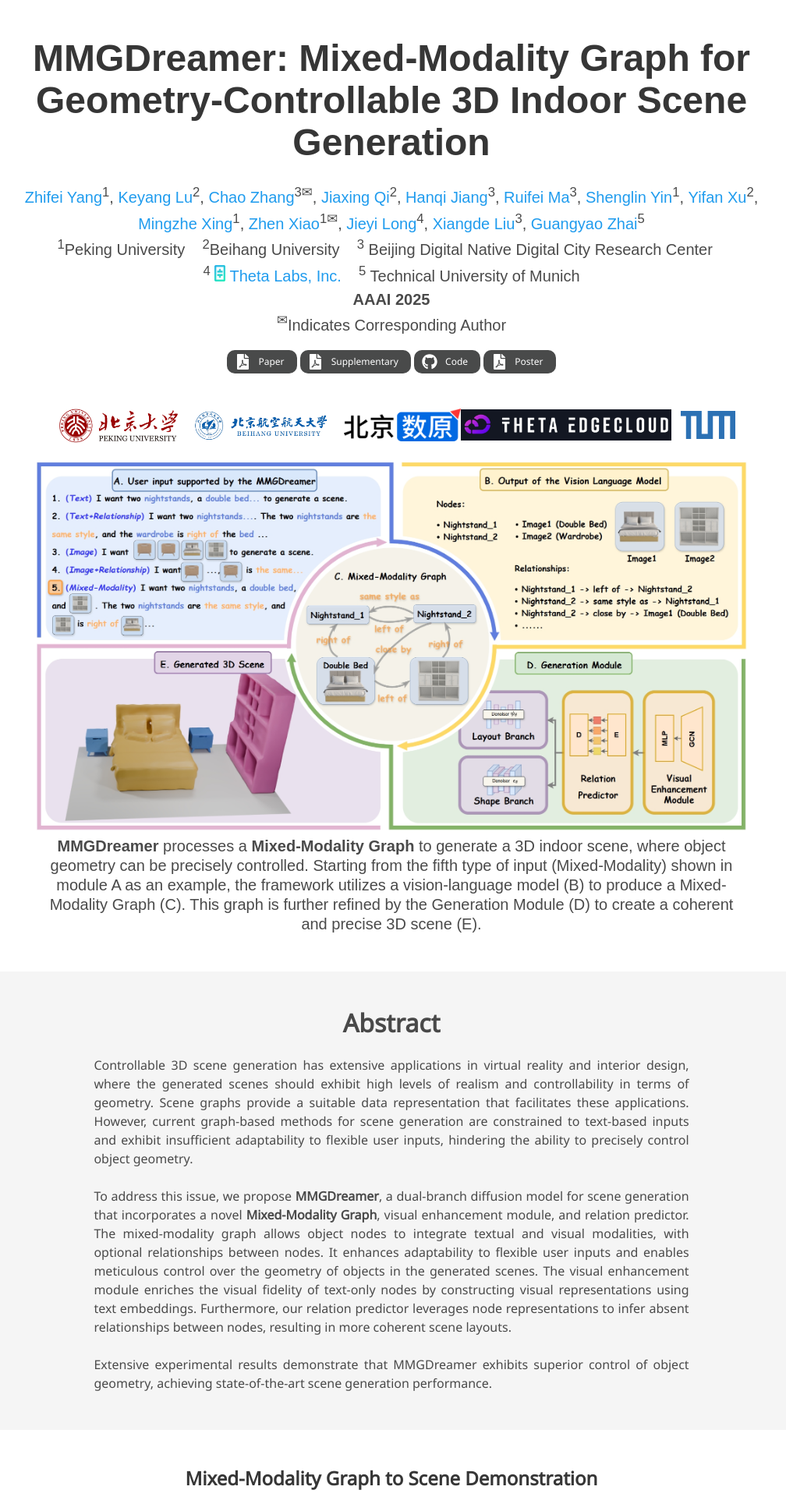
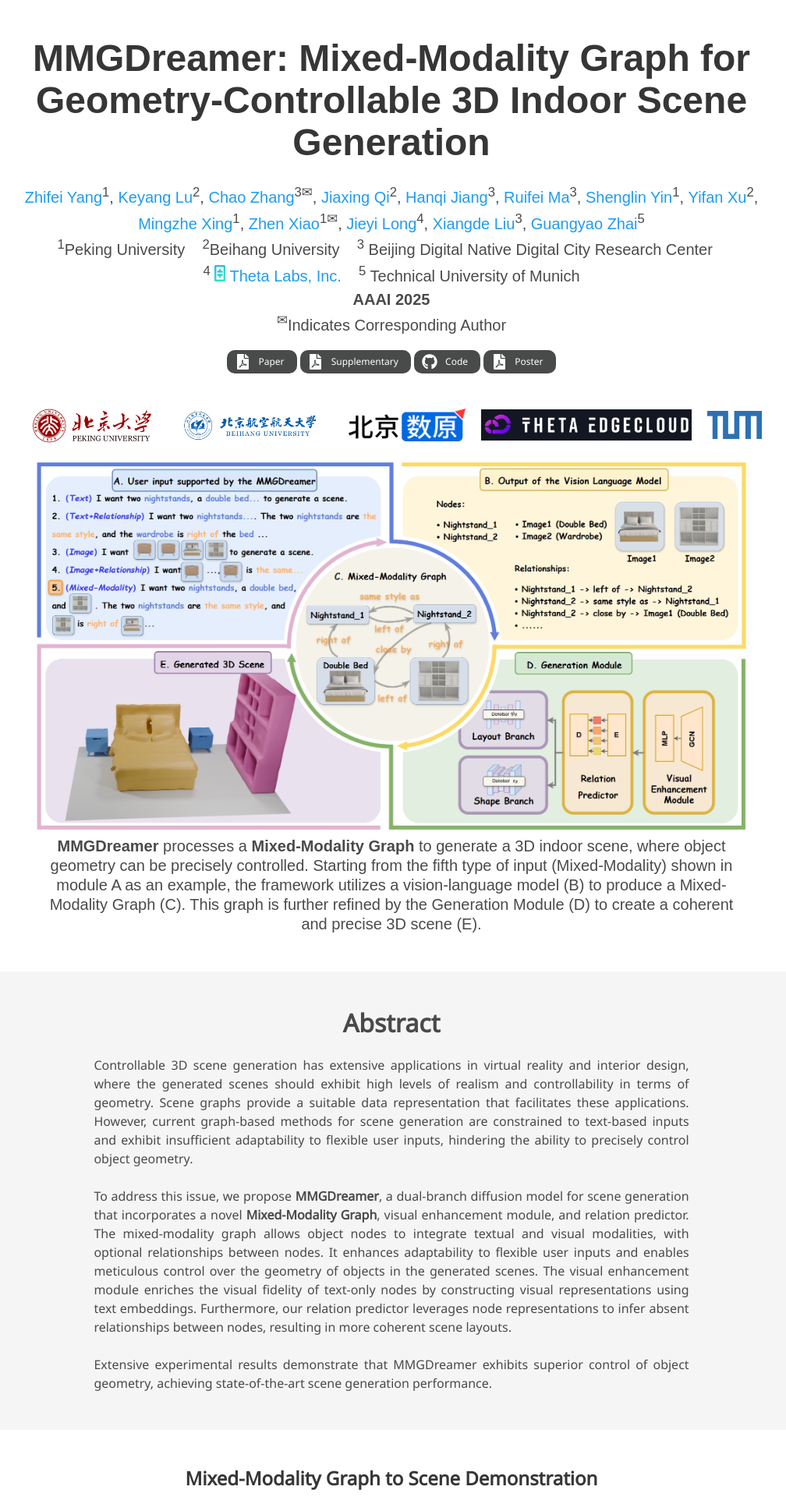
Before and after one commit to yangzhifeio/yangzhifeio.github.io, a Jekyll site: the page project/MMGDreamer/index.html, which Jekyll copies as it is, in a window 1280 px wide. Shown: the top 1920 px of the page at 78% size, without its empty margins (138-1146 px from the left). Built offline with Jekyll 4.4.1, drawn with Linux system fonts in a browser that asks for light colours; nearby versions of some CDN libraries; some web fonts are replaced; library files that are not in the unit come from our copies; a style sheet for code colours, icons or effects is not loaded.

Commit message:
Update index.html

```diff
--- a/project/MMGDreamer/index.html
+++ b/project/MMGDreamer/index.html
@@ -220,7 +220,7 @@
     </div>
   </section>
 
-    <div class="column has-text-centered" style="display: flex; justify-content: center; align-items: center; margin-top: -40px;">
+<!--     <div class="column has-text-centered" style="display: flex; justify-content: center; align-items: center; margin-top: -40px;">
     <a href="http://zhenxiao.com/team/" target="_blank">
       <img src="./static/images/pku.png" alt="pku-api-logo" style="width: 180px; height: auto;"></a>
       <a href="https://yangzhifeio.github.io/project/MMGDreamer/" target="_blank">
@@ -232,7 +232,25 @@
         <img src="./static/images/thetacloud2.png" alt="pku-api-logo" style="width: 270px; height: auto;"></a>
   &nbsp; &nbsp;
   <a href="https://yangzhifeio.github.io/project/MMGDreamer/" target="_blank">
-    <img src="./static/images/tum.png" alt="pku-api-logo" style="width: 70px; height: auto;"> </a>
+    <img src="./static/images/tum.png" alt="pku-api-logo" style="width: 70px; height: auto;"> </a> -->
+  <div class="column has-text-centered" style="display: flex; justify-content: center; align-items: center; margin-top: -40px;">
+  <a href="http://zhenxiao.com/team/" target="_blank">
+    <img src="./static/images/pku.png" alt="pku-api-logo" style="width: 180px; height: auto; margin-right: 20px;">
+  </a>
+  <a href="https://yangzhifeio.github.io/project/MMGDreamer/" target="_blank">
+    <img src="./static/images/beihang.png" alt="beihang-api-logo" style="width: 200px; height: auto; margin-right: 20px;">
+  </a>
+  <a href="https://yangzhifeio.github.io/project/MMGDreamer/" target="_blank">
+    <img src="./static/images/shuyuan.png" alt="shuyuan-api-logo" style="width: 150px; height: auto; margin-right: 20px;">
+  </a>
+  <br> <!-- 换行 -->
+  <a href="https://www.thetaedgecloud.com/" target="_blank">
+    <img src="./static/images/thetacloud2.png" alt="thetacloud-api-logo" style="width: 270px; height: auto; margin-right: 20px;">
+  </a>
+  <a href="https://yangzhifeio.github.io/project/MMGDreamer/" target="_blank">
+    <img src="./static/images/tum.png" alt="tum-api-logo" style="width: 70px; height: auto;">
+  </a>
+</div>
 
 </div>
 
```
